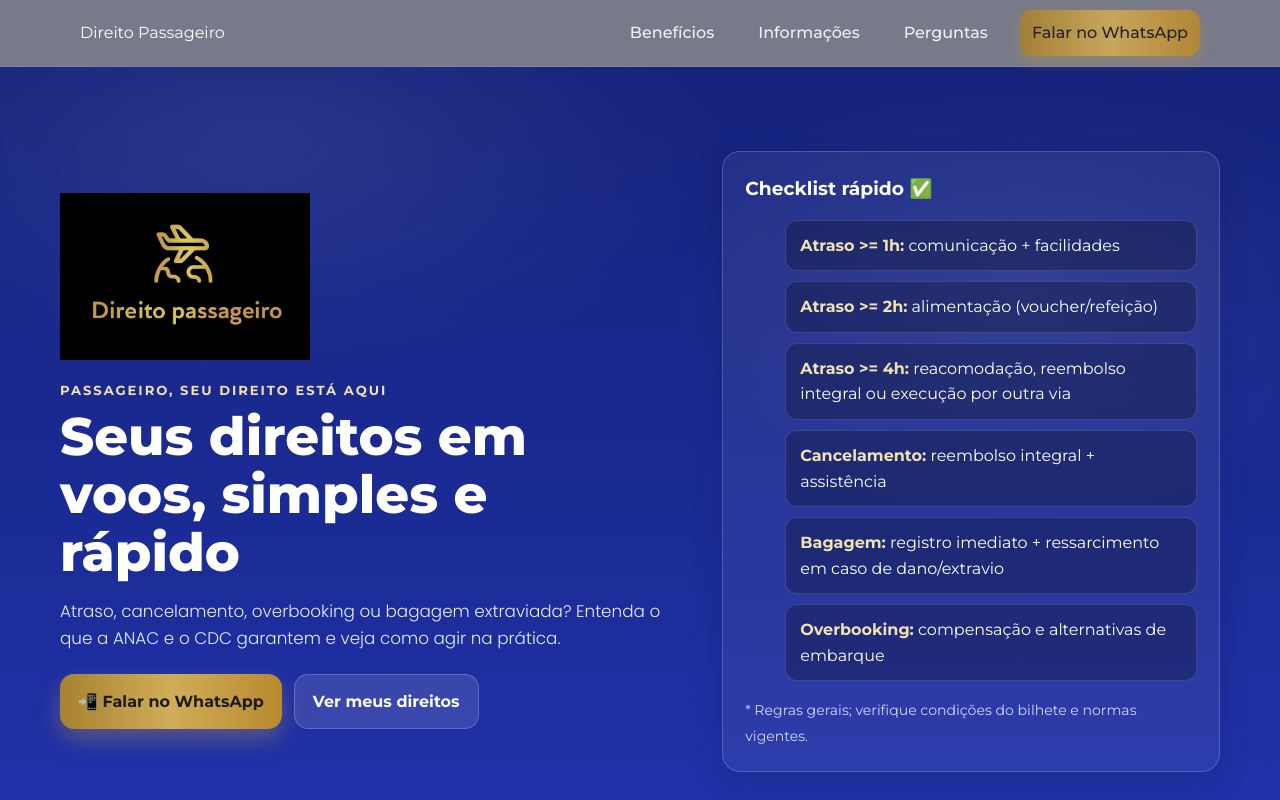
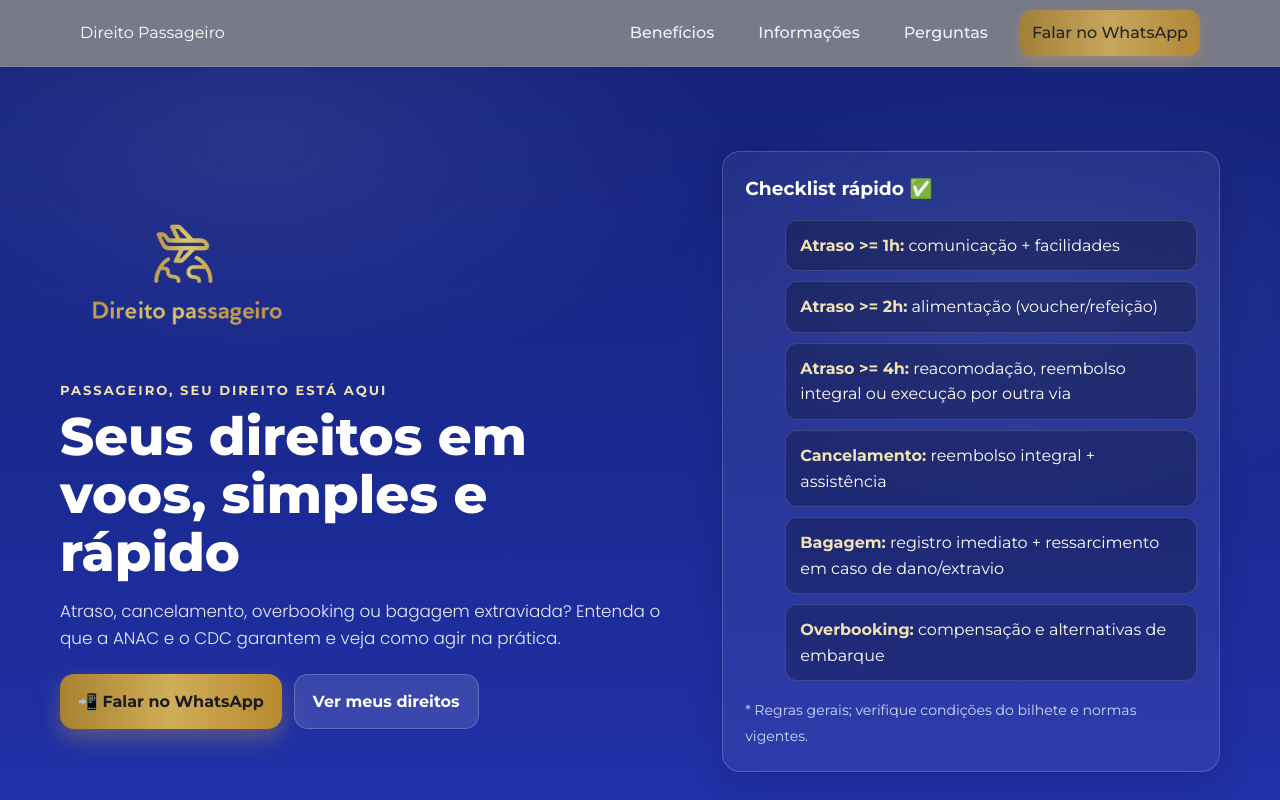
Before and after one commit to publifofa318-maker/landing-page-Vanessa2, a plain HTML site: page index.html in a window 1280 px wide. Shown: the top 800 px of the page. Drawn offline with Linux system fonts and the light colour scheme.

Commit message:
Update index.html
commit

```diff
--- a/index.html
+++ b/index.html
@@ -9,7 +9,7 @@
   <meta property="og:title" content="Direito Passageiro — Seus direitos em voos" />
   <meta property="og:description" content="Informações claras, checklist e orientação prática sobre direitos do passageiro aéreo." />
   <meta property="og:type" content="website" />
-  <meta property="og:image" content="logosemf.jpeg" />
+  <meta property="og:image" content="logosemf.png" />
   <link rel="icon" href="favicon.ico" />
   <link href="https://fonts.googleapis.com/css2?family=Montserrat:wght@400;500;700;800&family=Poppins:wght@300;400;600&display=swap" rel="stylesheet">
   <style>
@@ -218,7 +218,7 @@
     <div class="hero-inner">
       <div>
         <div class="hero-logo-container">
-          <img src="images/logosemf.jpeg" alt="Logo Direito Passageiro" class="hero-logo">
+          <img src="images/logosemf.png" alt="Logo Direito Passageiro" class="hero-logo">
         </div>
         <div class="kicker">Passageiro, seu direito está aqui</div>
         <h1 class="title">Seus direitos em voos, simples e rápido</h1>
@@ -369,7 +369,7 @@
     <div class="footer-inner">
       <div>
         <div class="brand" style="margin-bottom:8px">
-          <img src="images/logosemf.jpeg" alt="Logo Direito Passageiro" />
+          <img src="images/logosemf.png" alt="Logo Direito Passageiro" />
           <strong>Direito Passageiro</strong>
         </div>
         <p class="small">Informação clara para quem voa. Este site não substitui aconselhamento jurídico individual.</p>
```
